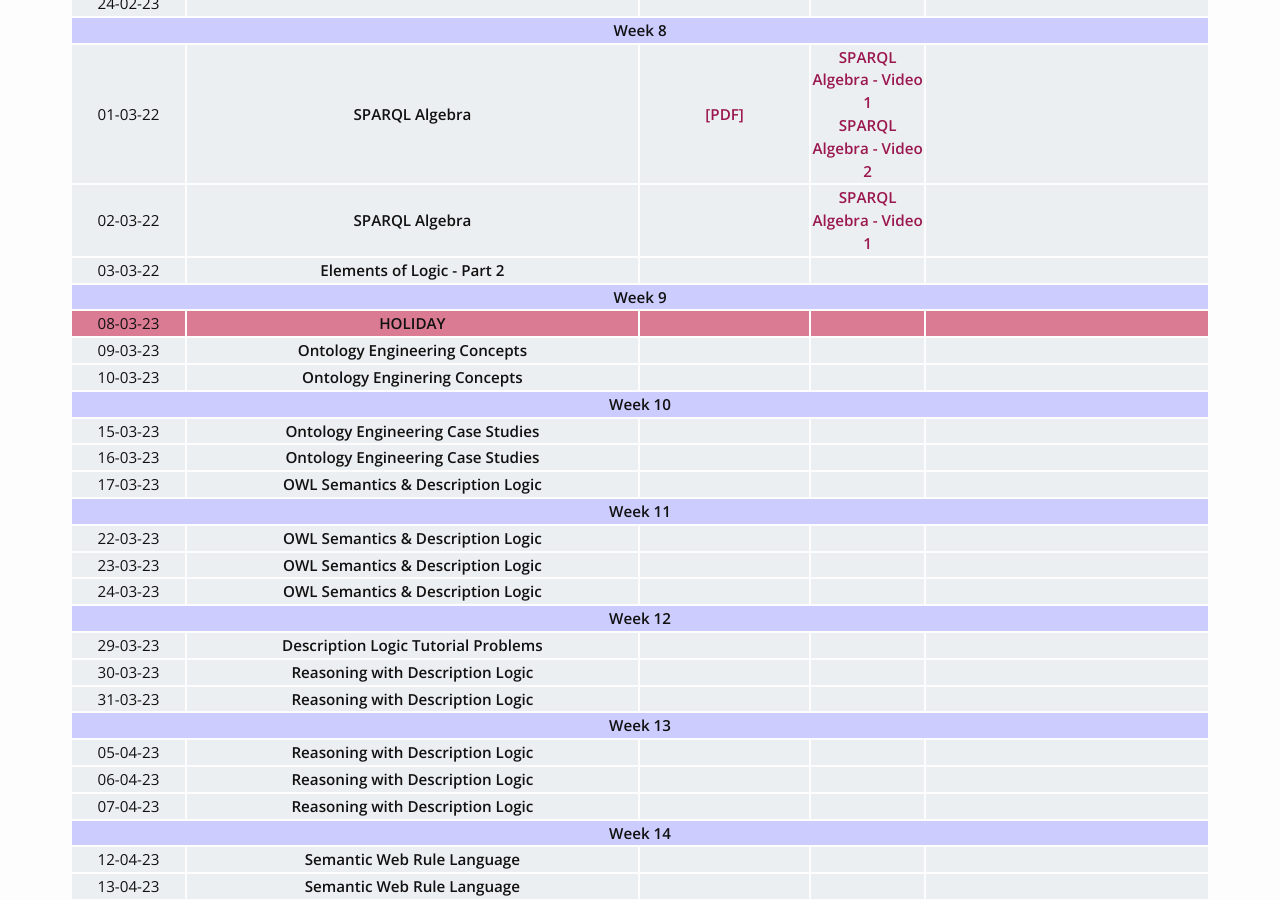
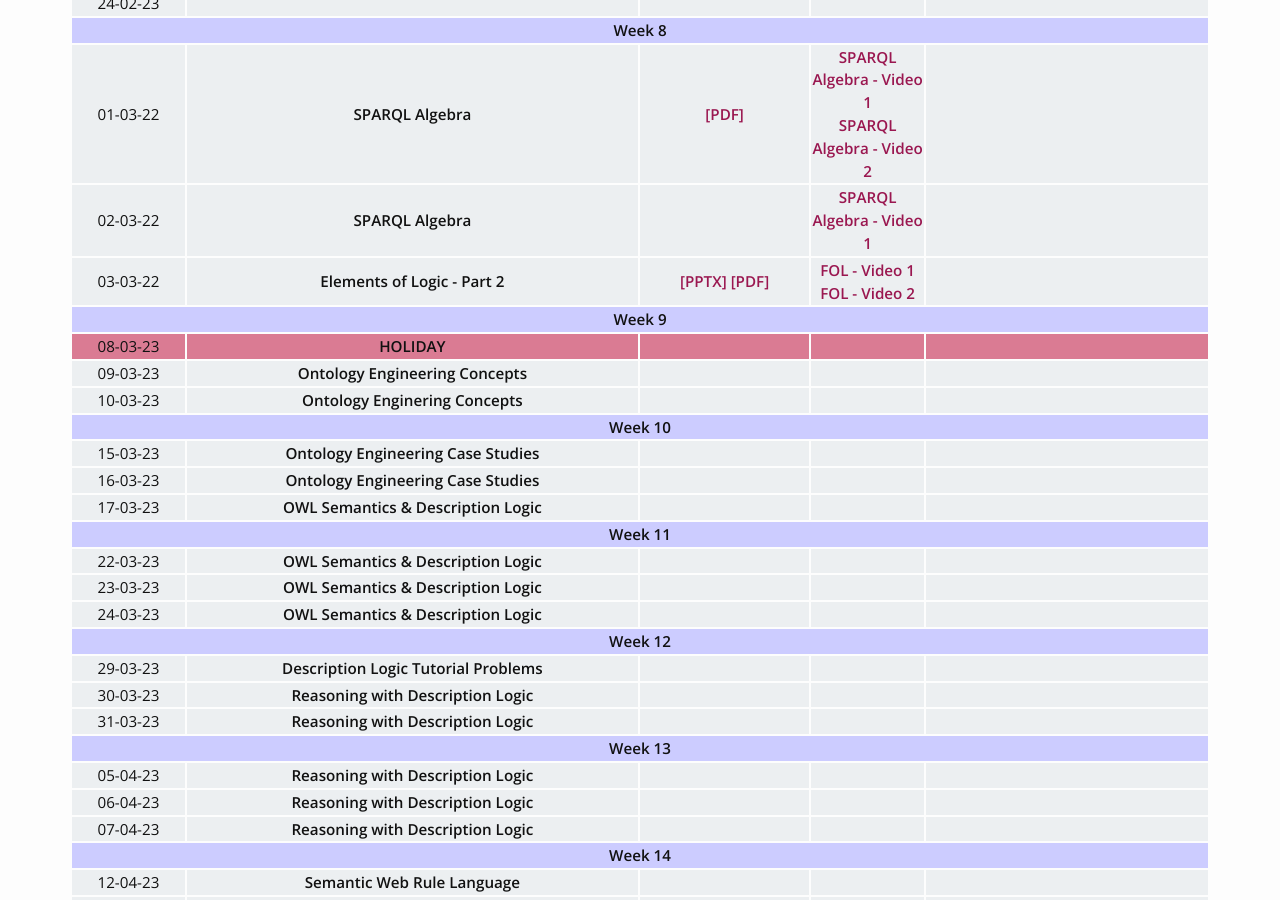
Before and after one commit to plaban/kmst-spring-2023, a Jekyll site: the page built from schedule.md, in a window 1280 px wide and 900 px high, scrolled down 1414 px. Built offline with Jekyll 4.4.1, drawn with Linux system fonts in a browser that asks for light colours; nearby versions of some CDN libraries.

Commit message:
Update schedule.html

```diff
--- a/_layouts/schedule.html
+++ b/_layouts/schedule.html
@@ -278,8 +278,14 @@ layout: default
         <tr bgcolor="#ECEFF1">
             <td align="center">03-03-22</td>
             <td align="center"><b> Elements of Logic - Part 2 </b></td>
-            <td align="center"><b> </b></td>
-            <td align="center"></td>
+            <td align="center">
+		    <a href="https://tinyurl.com/5xh3prwj" target="_blank"><b>[PPTX]</b></a>
+                    <a href="https://tinyurl.com/3ejwywff" target="_blank"><b>[PDF]</b></a>
+	    </td>
+            <td align="center">
+		    <a href="https://www.youtube.com/watch?v=aWkVFlAY00c" target="_blank"><b>FOL - Video 1</b></a><br>
+		    <a href="https://www.youtube.com/watch?v=mrr8GNvZ4DY" target="_blank"><b>FOL - Video 2</b></a><br>
+	    </td>
             <td align="center"></td>
         </tr>
 
```
